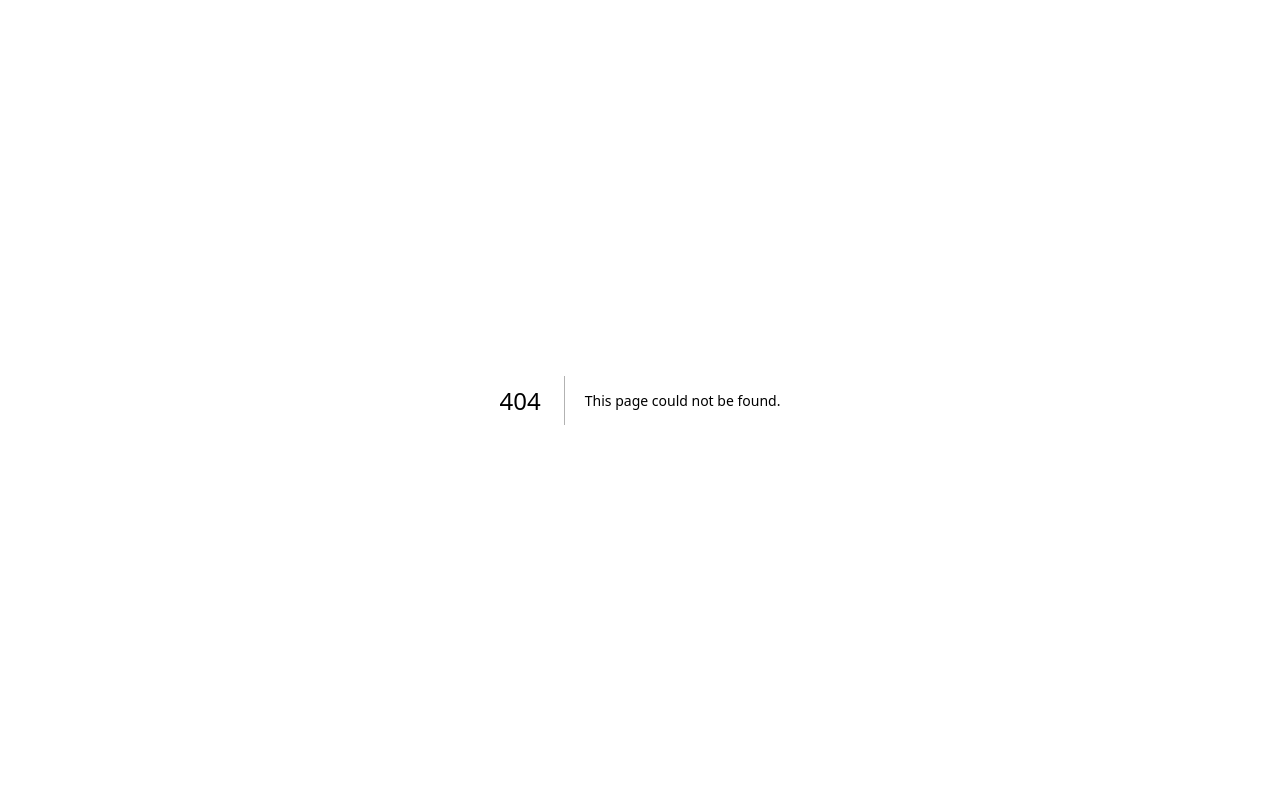
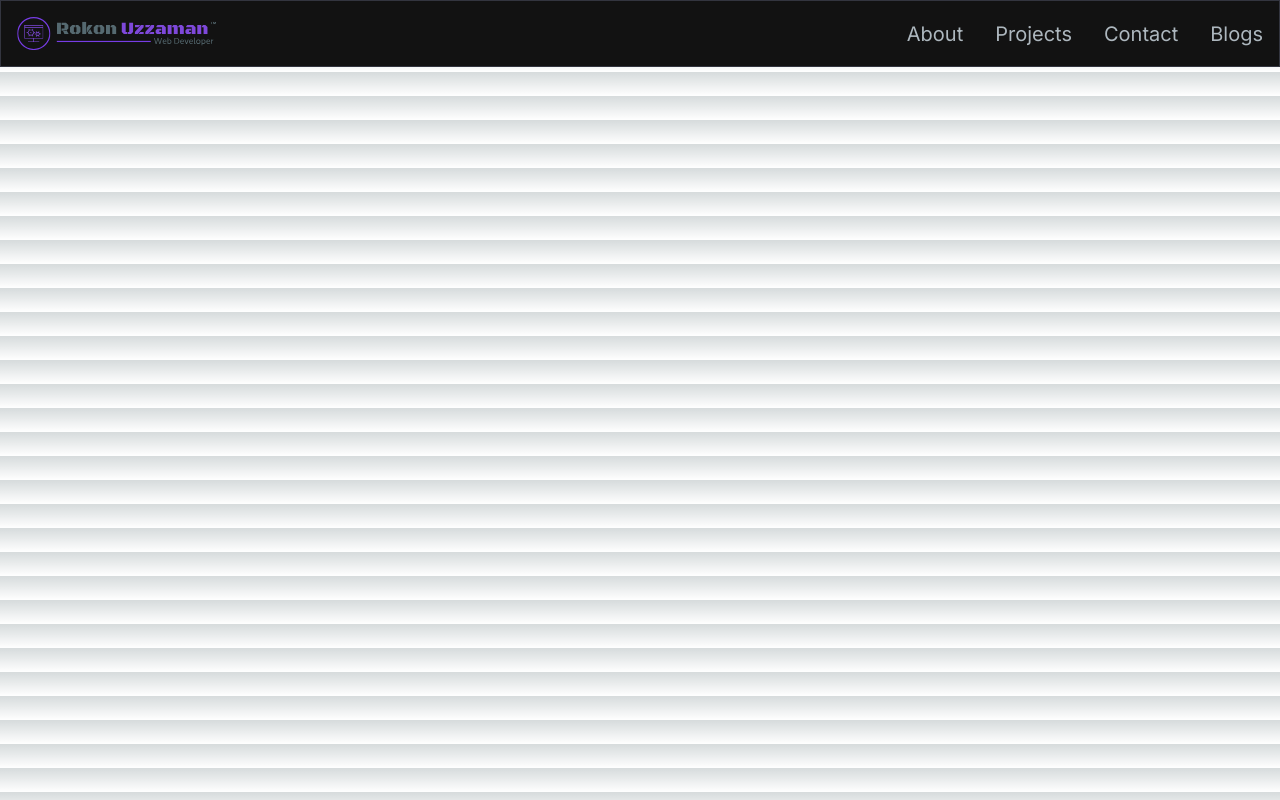
Before and after one commit to mrokonuzzaman040/protfolio-next-js, a Next.js app: page /blogs in a window 1280 px wide. Before the commit this address had no page. Built offline with nearby package versions, Linux system fonts and the light colour scheme.

Commit message:
Delete unnecessary page components

```diff
--- a/app/about/page.js
+++ /dev/null
@@ -1,7 +0,0 @@
-import React from 'react'
-
-export default function About() {
-    return (
-        <div>This is the about Page</div>
-    )
-}
--- a/app/blog/page.js
+++ b/app/blogs/page.js
@@ -1,8 +1,10 @@
 import React from 'react'
+import Navbar from '../components/Nabbar'
 
 export default function Blogs() {
     return (
         <div>
+            <Navbar />
             This is the Blogs Page
         </div>
     )
--- a/app/projects/page.js
+++ /dev/null
@@ -1,9 +0,0 @@
-import React from 'react'
-
-export default function Projects() {
-    return (
-        <div>
-            This is the Projects Page
-        </div>
-    )
-}
```
